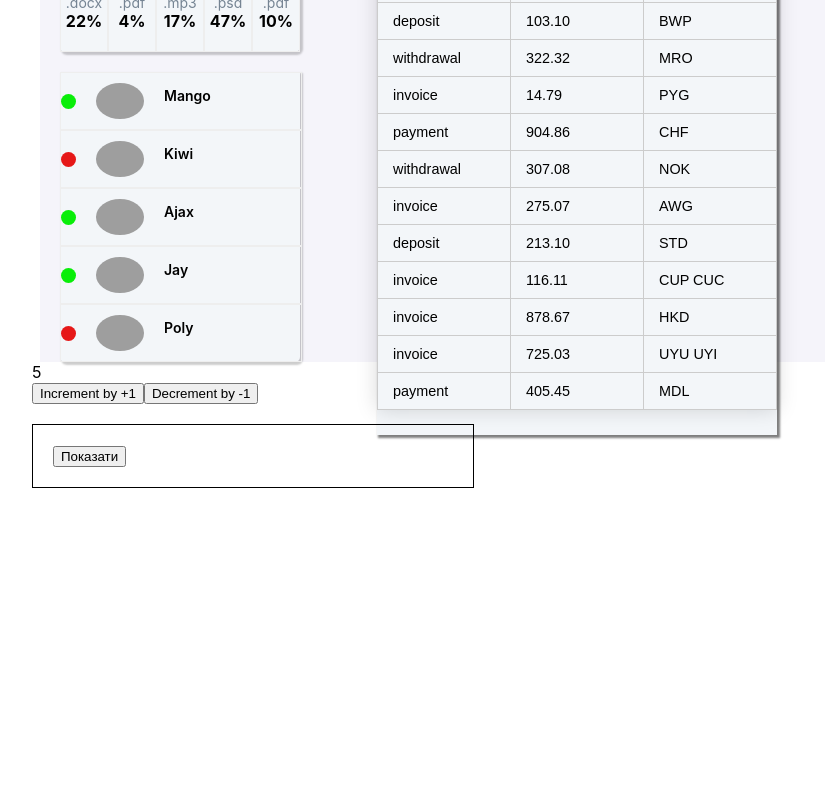
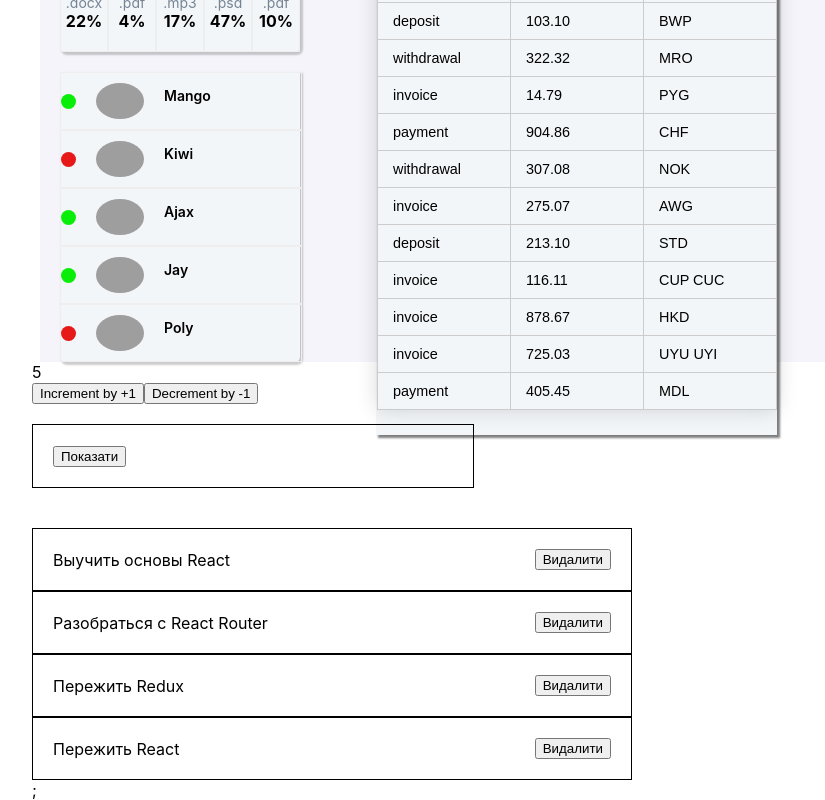
Before and after one commit to NazarKr/goit-react-hw-01-components, a React (Create React App) app: page / in a window 1280 px wide. Shown: the part 396-1196 px from the top of the page, without its empty margins (96-921 px from the left). Before the commit the page ends 924 px from the top, so only its background shows below. Built offline with nearby package versions, Linux system fonts and the light colour scheme; grey boxes are pictures that could not be loaded.

Commit message:
add Todo

```diff
--- a/src/components/App.jsx
+++ b/src/components/App.jsx
@@ -9,6 +9,7 @@ import { FriendList } from './friendList/friendList';
 import { TransactionHistory } from './transactionHistory/transactionHistory';
 import Counter from './Counter/counter';
 import Dropdown from './Dropdown/dropdown';
+import TodoList from './Todo/todolist';
 
 export const App = () => {
   return (
@@ -27,7 +28,7 @@ export const App = () => {
 
       <Counter />
       <Dropdown />
-
+      <TodoList />
     </Container>
   );
 };
--- /dev/null
+++ b/src/components/Todo/index.js
@@ -0,0 +1 @@
+export { default } from '../Todo';
--- /dev/null
+++ b/src/components/Todo/todolist.jsx
@@ -0,0 +1,30 @@
+import React, { Component } from 'react';
+import initialTodos from '../Todo/todos.json';
+import TodoListItem from './todolistiem';
+
+class TodoList extends Component {
+  state = {
+    todos: initialTodos,
+  };
+
+  deleteTodo = todoId => {
+    this.setState(prevState => ({
+      todos: prevState.todos.filter(todo => todo.id !== todoId),
+    }));
+  };
+
+  render() {
+    const { todos } = this.state;
+
+    return (
+      <>
+            <TodoListItem
+                todos={todos}
+                onDeleteTodo={this.deleteTodo}
+            />;
+      </>
+    );
+  }
+}
+
+export default TodoList;
--- /dev/null
+++ b/src/components/Todo/todolist.styled.jsx
@@ -0,0 +1,36 @@
+import styled from 'styled-components';
+
+export const TodoListUl = styled.ul`
+  width: 600px;
+  `;
+
+export const TodoListLi = styled.li`
+  display: flex;
+  align-items: center;
+  justify-content: space-between;
+  padding: 20px;
+  border: 1px solid black;
+`
+export const TodoListP = styled.p`
+  margin-top: 0;
+  margin-bottom: 0;
+  margin-right: 10px;
+`
+
+// .TodoList {
+//   width: 600px;
+// }
+
+// .TodoList__item {
+//   display: flex;
+//   align-items: center;
+//   justify-content: space-between;
+//   padding: 20px;
+//   border: 1px solid black;
+// }
+
+// .TodoList__text {
+//   margin-top: 0;
+//   margin-bottom: 0;
+//   margin-right: 10px;
+// }
--- /dev/null
+++ b/src/components/Todo/todolistiem.jsx
@@ -0,0 +1,15 @@
+import React from 'react';
+import { TodoListUl, TodoListLi, TodoListP } from './todolist.styled';
+
+const TodoListItem = ({ todos, onDeleteTodo }) => (
+  <TodoListUl>
+    {todos.map(({ id, text }) => (
+      <TodoListLi key={id}>
+        <TodoListP>{text}</TodoListP>
+        <button onClick={() => onDeleteTodo(id)}>Видалити</button>
+      </TodoListLi>
+    ))}
+  </TodoListUl>
+);
+
+export default TodoListItem;
--- /dev/null
+++ b/src/components/Todo/todos.json
@@ -0,0 +1,6 @@
+[
+  { "id": "id-1", "text": "Выучить основы React", "completed": true },
+  { "id": "id-2", "text": "Разобраться с React Router", "completed": false },
+  { "id": "id-3", "text": "Пережить Redux", "completed": false },
+    { "id": "id-4", "text": "Пережить React", "completed": true }
+]
```
Also changed, not shown: src/components/Dropdown/dropdown.styled.jsx (+0 -22 lines).
